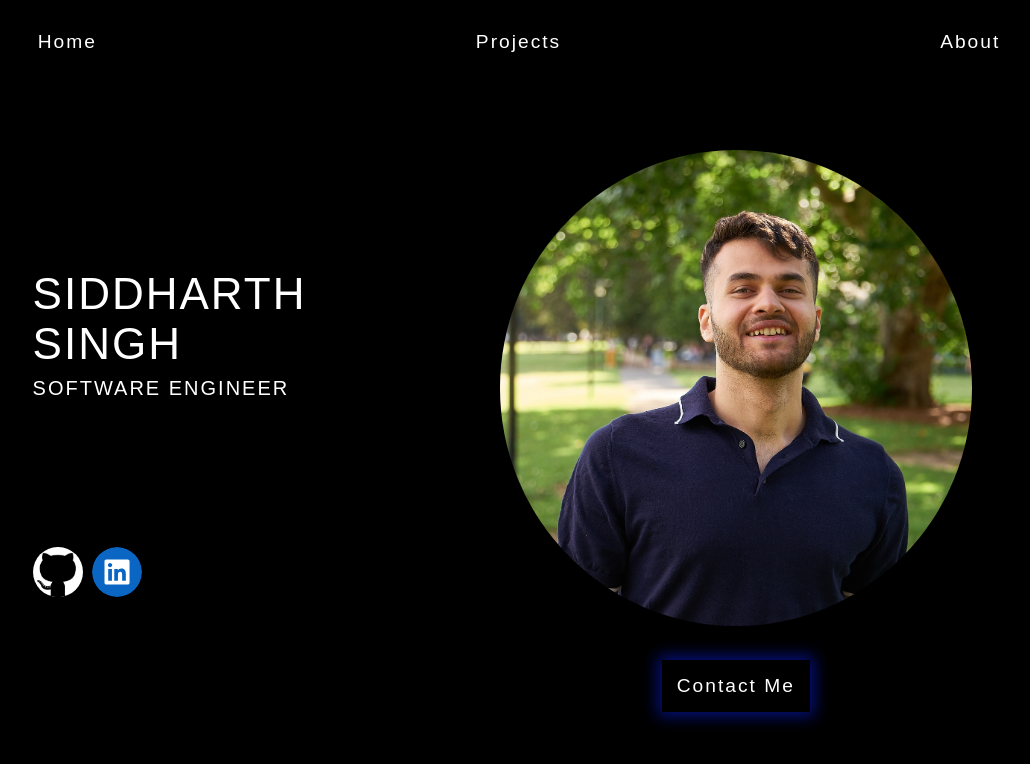
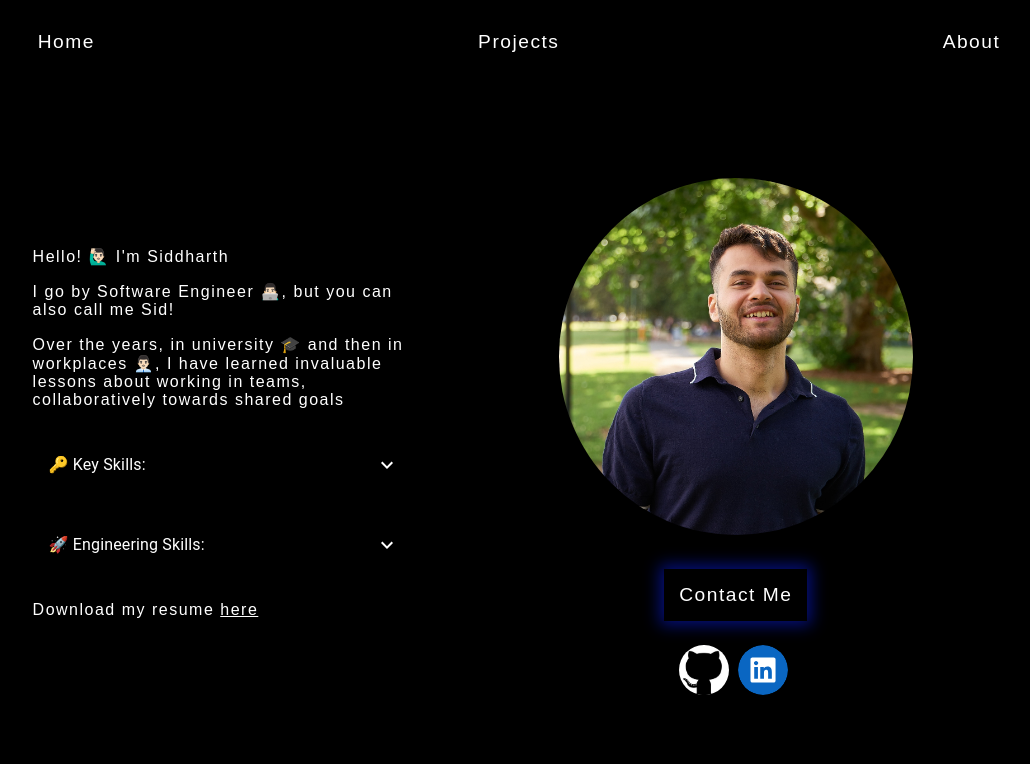
Before and after one commit to sid-s1/Portfolio, a React (Create React App) app: page / in a window 1280 px wide. Shown: the top 764 px of the page, without its empty margins (121-1151 px from the left). Built offline with nearby package versions, Linux system fonts and the light colour scheme.

Commit message:
changing layout of homepage; adding intro here, adding accordions from mui which only open one at a time, fixing up css for biggest screens

```diff
--- a/package.json
+++ b/package.json
@@ -11,6 +11,7 @@
     "@fortawesome/free-regular-svg-icons": "^6.5.1",
     "@fortawesome/free-solid-svg-icons": "^6.5.1",
     "@fortawesome/react-fontawesome": "^0.2.0",
+    "@mui/icons-material": "^5.15.10",
     "@mui/material": "^5.15.10",
     "@testing-library/jest-dom": "^5.17.0",
     "@testing-library/react": "^13.4.0",
--- a/src/App.css
+++ b/src/App.css
@@ -28,7 +28,7 @@ a {
   display: flex;
   flex-direction: column;
   align-items: center;
-  min-height: 100vh;
+  height: 100vh;
   width: auto;
   min-width: 320px;
   background-color: black;
@@ -51,6 +51,10 @@ a {
   min-height: 700px;
 }
 
+.homepage-intro {
+  text-justify: inter-word;
+}
+
 .content, .profile-photo {
   display: flex;
   flex-direction: column;
@@ -63,7 +67,7 @@ a {
 }
 
 .profile-photo {
-  width: 80%;
+  width: 60%;
 }
 
 .profile-photo-block {
@@ -95,6 +99,11 @@ a {
 
 .profile-photo {
   border-radius: 50%;
+}
+
+.tech-logos-homepage {
+  width: 20px;
+  height: 20px;
 }
 
 .link-icons {
@@ -226,7 +235,7 @@ a {
     font-size: 1.25rem;
   }
   body {
-    letter-spacing: 2px;
+    letter-spacing: 1.5px;
   }
   .header-icons {
     padding: 3%;
@@ -258,7 +267,7 @@ a {
 
 @media (min-width: 1401px) {
   body {
-    letter-spacing: 2px;
+    letter-spacing: 1.5px;
   }
   .header-icons {
     padding: 3%;
@@ -280,6 +289,7 @@ a {
     flex-direction: column;
     align-items: center;
     justify-content: center;
+    height: 100%;
   }
 
   .profile-photo-block-mobile {
--- a/src/components/Homepage.tsx
+++ b/src/components/Homepage.tsx
@@ -4,6 +4,24 @@ import ContactMeForm from "./ContactMe";
 import github from '../assets/homepage/github final.jpg';
 import linkedin from '../assets/homepage/linkedin.svg';
 import profile from '../assets/homepage/profile2.jpg';
+import Resume from "../documents/Siddharth Singh - Software Engineer.pdf";
+
+import HTMLLogo from "../assets/tech logos/html.svg";
+import CSSLogo from "../assets/tech logos/css.webp";
+import JSLogo from "../assets/tech logos/JavaScript-logo.png";
+import PYLogo from "../assets/tech logos/python.png";
+import FlaskLogo from "../assets/tech logos/flask.jpg";
+import PostgresLogo from "../assets/tech logos/Postgresql_elephant.svg.png";
+import NodeLogo from "../assets/tech logos/nodejs-2.svg";
+import ReactLogo from "../assets/tech logos/react.svg";
+import TSLogo from "../assets/tech logos/ts-logo-128.svg";
+import JestLogo from "../assets/tech logos/jest-logo-png-transparent.png";
+
+import Accordion from "@mui/material/Accordion";
+import AccordionSummary from "@mui/material/AccordionSummary";
+import AccordionDetails from '@mui/material/AccordionDetails';
+import Typography from '@mui/material/Typography';
+import ExpandMoreIcon from '@mui/icons-material/ExpandMore';
 
 interface HomepageProps {
     changeMainPage: (param: string) => void;
@@ -16,6 +34,30 @@ const Homepage: React.FC<HomepageProps> = ({changeMainPage}) => {
     };
     const [showContactMeForm, setShowContactMeForm] = useState(false);
     const contactMeAction = () => setShowContactMeForm(true);
+    const techSkills = [
+    <p className="tech-skills-homepage">React <img className="tech-logos-homepage" src={ReactLogo} /></p>,
+    <p className="tech-skills-homepage">Node <img className="tech-logos-homepage" src={NodeLogo} /></p>,
+    <p className="tech-skills-homepage">HTML <img className="tech-logos-homepage" src={HTMLLogo} />, CSS <img className="tech-logos-homepage" src={CSSLogo} />, JS <img className="tech-logos-homepage" src={JSLogo} /></p>,
+    <p className="tech-skills-homepage">PostgreSQL <img className="tech-logos-homepage" src={PostgresLogo} /></p>,
+    <p className="tech-skills-homepage">Python <img className="tech-logos-homepage" src={PYLogo} />, Flask <img className="tech-logos-homepage" src={FlaskLogo} /></p>,
+    <p className="tech-skills-homepage">Jest <img className="tech-logos-homepage" src={JestLogo} /></p>,
+    <p className="tech-skills-homepage">Typescript <img className="tech-logos-homepage" src={TSLogo} /></p>,
+];
+    const keySkills = [
+        "Teamwork and Collaboration 🤝",
+        "Problem-Solving 🤔",
+        "Time Management and Prioritization 💆🏻‍♂️",
+        "Attention to Detail 🧐",
+        "Initiative and Proactiveness 💡",
+        "Leadership 🌟"
+    ];
+
+    // from MUI documentation
+    const [expandedAccordion, setExpandedAccordion] = useState<string | false>("");
+
+    // from MUI documentation
+    const handleChangeOfAccordion = (panel: string) => (event: React.SyntheticEvent, newExpanded: boolean) => setExpandedAccordion(newExpanded ? panel : false);
+
     return (
         <>
         <Header onNavbarClick={onNavbarClick}/>
@@ -24,26 +66,66 @@ const Homepage: React.FC<HomepageProps> = ({changeMainPage}) => {
                 showContactMeForm ? <ContactMeForm /> :
                 <>
                 <div className="content">
-                <div>
-                    <p className='name'>SIDDHARTH SINGH</p>
-                    <p className='title'>SOFTWARE ENGINEER</p>
+                <div className="homepage-intro">
+                    <p>Hello! 🙋🏻‍♂️ I'm Siddharth </p>
+                    <p>I go by Software Engineer 👨🏻‍💻, but you can also call me Sid!</p>
+                    <p>Over the years, in university 🎓 and then in workplaces 👨🏻‍💼, I have learned invaluable lessons about working in teams, collaboratively towards shared goals</p>
+                    <Accordion expanded={expandedAccordion === 'panel1'} onChange={handleChangeOfAccordion('panel1')}>
+                        <AccordionSummary
+                        expandIcon={<ExpandMoreIcon style={{color: "white"}}/>}
+                        aria-controls="panel1-content"
+                        id="panel1-header"
+                        style={{backgroundColor: "black",color: "white"}}
+                        >
+                        <Typography><p>🔑 Key Skills:</p></Typography>
+                        </AccordionSummary>
+                        <AccordionDetails style={{backgroundColor: "black",color: "white"}}>
+                            <Typography>
+                                <ul>
+                                    {
+                                        keySkills.map(skill => <li>{skill}</li>)
+                                    }
+                                </ul>
+                            </Typography>
+                        </AccordionDetails>
+                    </Accordion>
+                    <Accordion expanded={expandedAccordion === 'panel2'} onChange={handleChangeOfAccordion('panel2')}>
+                        <AccordionSummary
+                        expandIcon={<ExpandMoreIcon style={{color: "white"}}/>}
+                        aria-controls="panel1-content"
+                        id="panel1-header"
+                        style={{backgroundColor: "black",color: "white"}}
+                        >
+                        <Typography><p>🚀 Engineering Skills:</p></Typography>
+                        </AccordionSummary>
+                        <AccordionDetails style={{backgroundColor: "black",color: "white"}}>
+                            <Typography>
+                                <ul>
+                                    {
+                                        techSkills.map((skill,i) => <li>{skill}</li>)
+                                    }
+                                </ul>
+                            </Typography>
+                        </AccordionDetails>
+                    </Accordion>
+                    <p>Download my resume <a href={Resume} target="_blank" style={{textDecoration: "underline"}}>here</a></p>
                 </div>
                 <div className='profile-photo-block-mobile'>
                     <img src={profile} alt='profile-photo'className='profile-photo'/>
                     <ul className="contact-me" onClick={contactMeAction}><li>Contact Me</li></ul>
                 </div>
-                <div className="socials-links">
-                    <a href="https://github.com/sid-s1?tab=repositories" target="blank">
-                        <img src={github} alt="github-logo" className="link-icons github"/>
-                    </a>
-                    <a href="https://linkedin.com/in/s-iddharth-ingh1" target="blank">
-                        <img src={linkedin} alt="linkedin-logo" className="link-icons linkedin"/>
-                    </a>
-                </div>
                 </div>
                 <div className='profile-photo-block'>
                     <img src={profile} alt='profile-photo'className='profile-photo'/>
                     <ul className="contact-me" onClick={contactMeAction}><li>Contact Me</li></ul>
+                    <div className="socials-links">
+                        <a href="https://github.com/sid-s1?tab=repositories" target="blank">
+                            <img src={github} alt="github-logo" className="link-icons github"/>
+                        </a>
+                        <a href="https://linkedin.com/in/s-iddharth-ingh1" target="blank">
+                            <img src={linkedin} alt="linkedin-logo" className="link-icons linkedin"/>
+                        </a>
+                    </div>
                 </div>
                 </>
             }
```
Also changed, not shown: src/assets/tech logos/jest-logo-png-transparent.png (added).
